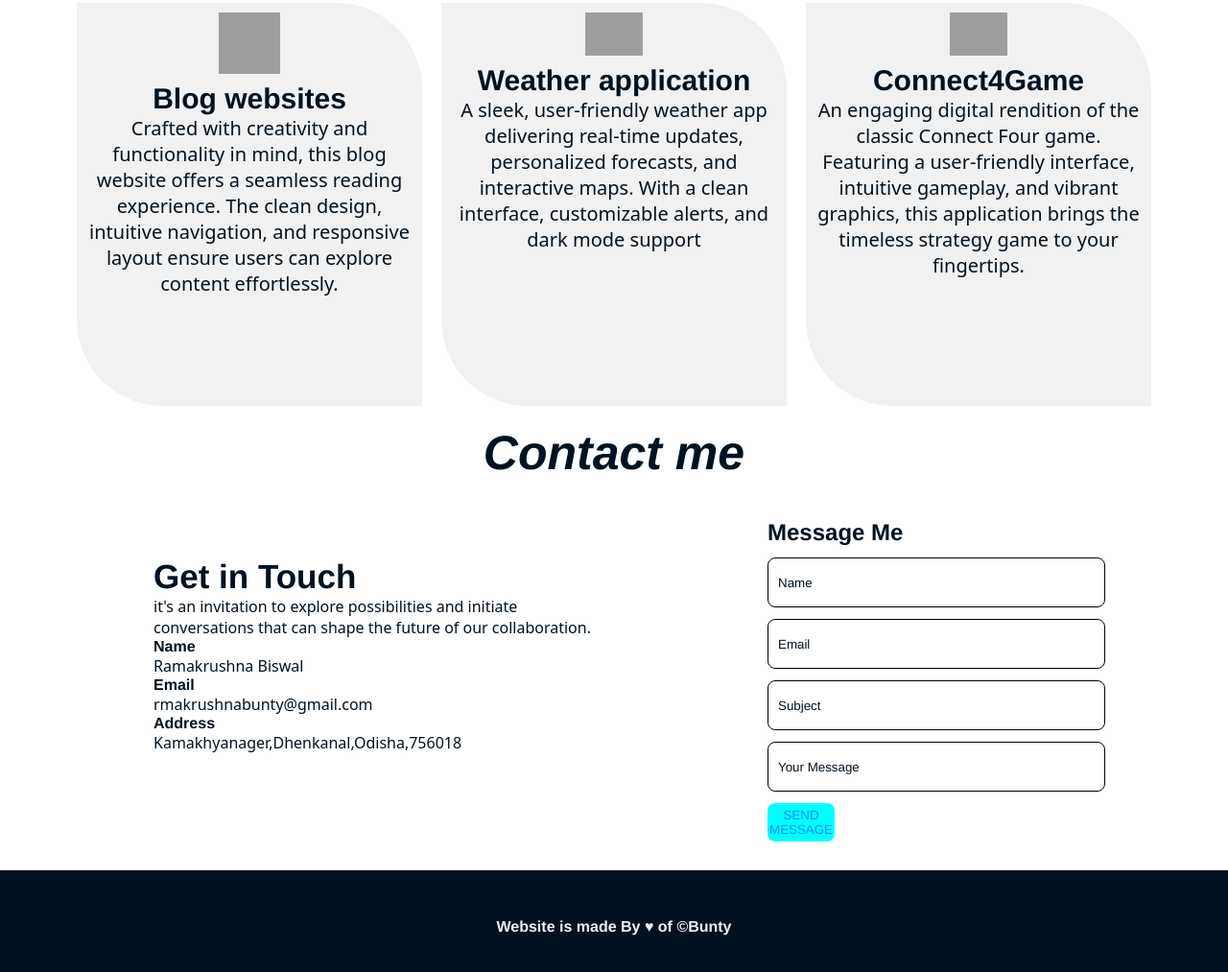
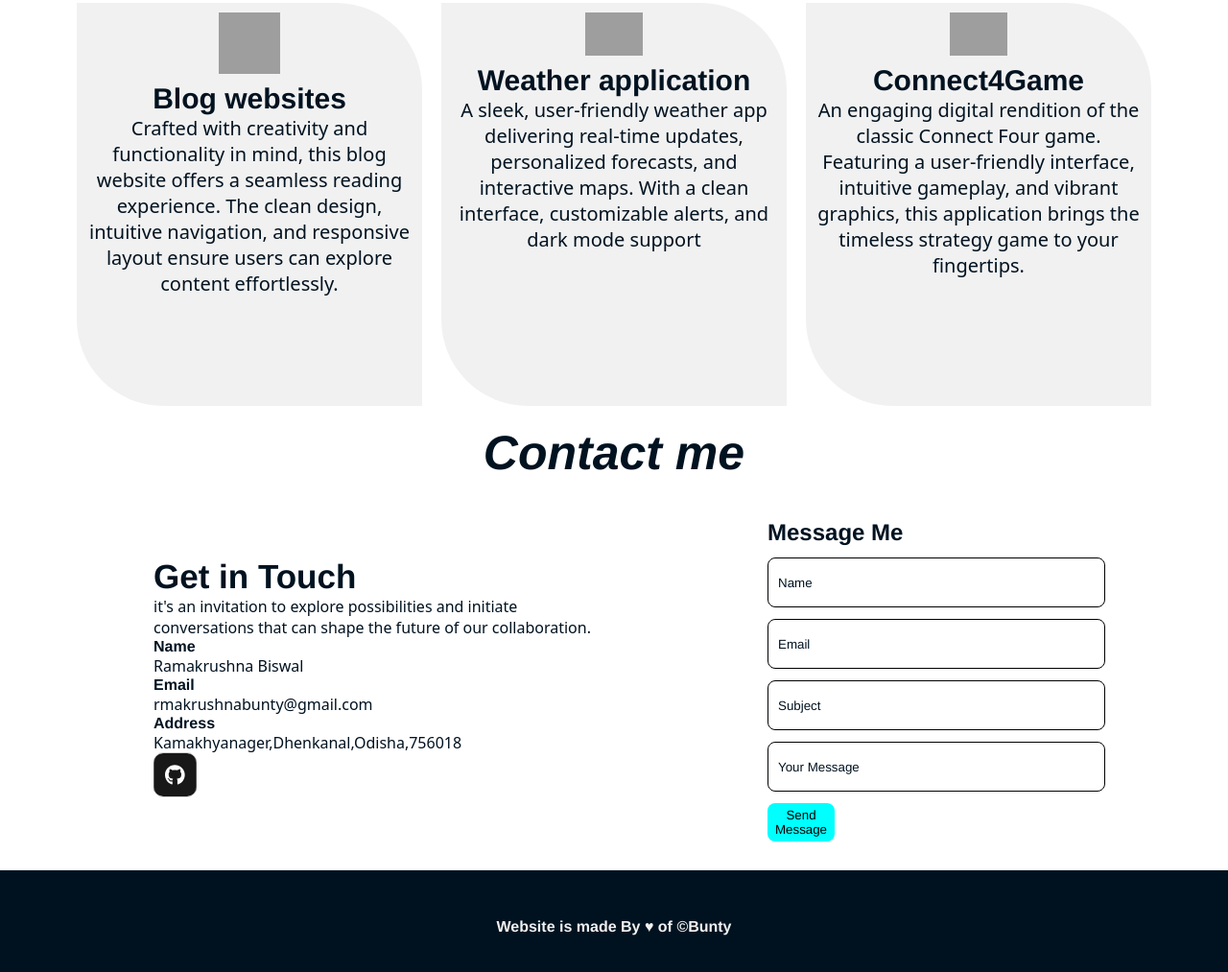
Before and after one commit to RamakrushnaBiswal/PRODIGY_WD_01, a plain HTML site: page index.html in a window 1280 px wide. Shown: the part 1656-2669 px from the top of the page at 96% size. Drawn offline with Linux system fonts and the light colour scheme; grey boxes are pictures that could not be loaded.

Commit message:
Added new parts

```diff
--- a/index.html
+++ b/index.html
@@ -68,6 +68,12 @@
             <p class="infop">rmakrushnabunty@gmail.com</p>
             <h4>Address</h4>
             <p class="infop">Kamakhyanager,Dhenkanal,Odisha,756018</p>
+            <button class="Btn">
+                <span class="svgContainer">
+                  <svg fill="white" viewBox="0 0 496 512" height="1.6em"><path d="M165.9 397.4c0 2-2.3 3.6-5.2 3.6-3.3.3-5.6-1.3-5.6-3.6 0-2 2.3-3.6 5.2-3.6 3-.3 5.6 1.3 5.6 3.6zm-31.1-4.5c-.7 2 1.3 4.3 4.3 4.9 2.6 1 5.6 0 6.2-2s-1.3-4.3-4.3-5.2c-2.6-.7-5.5.3-6.2 2.3zm44.2-1.7c-2.9.7-4.9 2.6-4.6 4.9.3 2 2.9 3.3 5.9 2.6 2.9-.7 4.9-2.6 4.6-4.6-.3-1.9-3-3.2-5.9-2.9zM244.8 8C106.1 8 0 113.3 0 252c0 110.9 69.8 205.8 169.5 239.2 12.8 2.3 17.3-5.6 17.3-12.1 0-6.2-.3-40.4-.3-61.4 0 0-70 15-84.7-29.8 0 0-11.4-29.1-27.8-36.6 0 0-22.9-15.7 1.6-15.4 0 0 24.9 2 38.6 25.8 21.9 38.6 58.6 27.5 72.9 20.9 2.3-16 8.8-27.1 16-33.7-55.9-6.2-112.3-14.3-112.3-110.5 0-27.5 7.6-41.3 23.6-58.9-2.6-6.5-11.1-33.3 2.6-67.9 20.9-6.5 69 27 69 27 20-5.6 41.5-8.5 62.8-8.5s42.8 2.9 62.8 8.5c0 0 48.1-33.6 69-27 13.7 34.7 5.2 61.4 2.6 67.9 16 17.7 25.8 31.5 25.8 58.9 0 96.5-58.9 104.2-114.8 110.5 9.2 7.9 17 22.9 17 46.4 0 33.7-.3 75.4-.3 83.6 0 6.5 4.6 14.4 17.3 12.1C428.2 457.8 496 362.9 496 252 496 113.3 383.5 8 244.8 8zM97.2 352.9c-1.3 1-1 3.3.7 5.2 1.6 1.6 3.9 2.3 5.2 1 1.3-1 1-3.3-.7-5.2-1.6-1.6-3.9-2.3-5.2-1zm-10.8-8.1c-.7 1.3.3 2.9 2.3 3.9 1.6 1 3.6.7 4.3-.7.7-1.3-.3-2.9-2.3-3.9-2-.6-3.6-.3-4.3.7zm32.4 35.6c-1.6 1.3-1 4.3 1.3 6.2 2.3 2.3 5.2 2.6 6.5 1 1.3-1.3.7-4.3-1.3-6.2-2.2-2.3-5.2-2.6-6.5-1zm-11.4-14.7c-1.6 1-1.6 3.6 0 5.9 1.6 2.3 4.3 3.3 5.6 2.3 1.6-1.3 1.6-3.9 0-6.2-1.4-2.3-4-3.3-5.6-2z"></path></svg>
+                </span>
+                <span class="BG"></span>
+            </button>
         </div>
         </div>
         <div class="innercntdiv">
--- a/styles.css
+++ b/styles.css
@@ -55,7 +55,7 @@ nav li a:hover{
     margin-top: 60px;
 }
 
-button {
+.btn-shine {
     position: relative;
     padding: 17px 35px;
     outline: none;
@@ -74,18 +74,18 @@ button {
     transition: all 0.3s cubic-bezier(0.02, 0.01, 0.47, 1);
   }
 
-  button span {
+.btn-shine span {
     color: #164ca7;
     font-size: 14px;
     font-weight: 500;
     letter-spacing: 0.7px;
   }
 
-  button:hover {
+  .btn-shine:hover {
     animation: rotate624 0.7s ease-in-out both;
   }
 
-  button:hover span {
+  .btn-shine:hover span {
     animation: storm1261 0.7s ease-in-out both;
     animation-delay: 0.06s;
   }
@@ -264,6 +264,57 @@ b{
     font-family: system-ui, -apple-system, BlinkMacSystemFont, 'Segoe UI', Roboto, Oxygen, Ubuntu, Cantarell, 'Open Sans', 'Helvetica Neue', sans-serif;
 }
 
+.Btn {
+    width: 45px;
+    height: 45px;
+    display: flex;
+    align-items: center;
+    justify-content: center;
+    border: none;
+    background-color: transparent;
+    position: relative;
+    /* overflow: hidden; */
+    border-radius: 7px;
+    cursor: pointer;
+    transition: all .3s;
+  }
+
+  .svgContainer {
+    width: 100%;
+    height: 100%;
+    display: flex;
+    align-items: center;
+    justify-content: center;
+    background-color: transparent;
+    backdrop-filter: blur(0px);
+    letter-spacing: 0.8px;
+    border-radius: 10px;
+    transition: all .3s;
+    border: 1px solid rgba(156, 156, 156, 0.466);
+  }
+
+  .BG {
+    position: absolute;
+    content: "";
+    width: 100%;
+    height: 100%;
+    background: #181818;
+    z-index: -1;
+    border-radius: 10px;
+    pointer-events: none;
+    transition: all .3s;
+  }
+
+  .Btn:hover .BG {
+    transform: rotate(35deg);
+    transform-origin: bottom;
+  }
+
+  .Btn:hover .svgContainer {
+    background-color: rgba(156, 156, 156, 0.466);
+    backdrop-filter: blur(4px);
+  }
+
 /* footer part  */
 footer{
     background: #001220;
```
